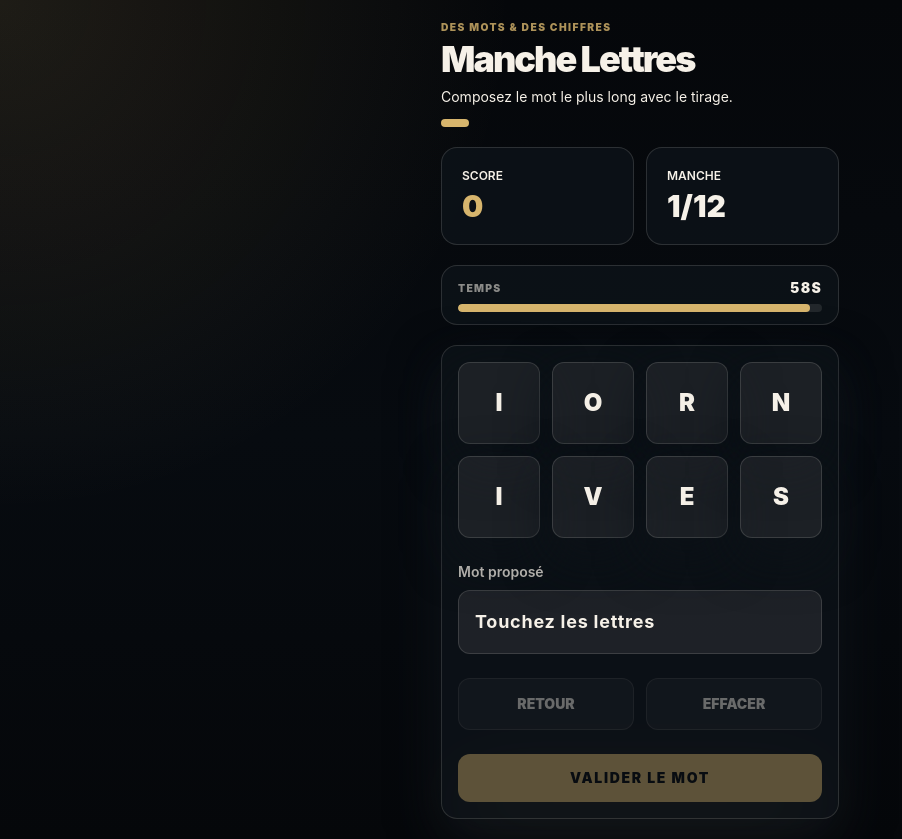
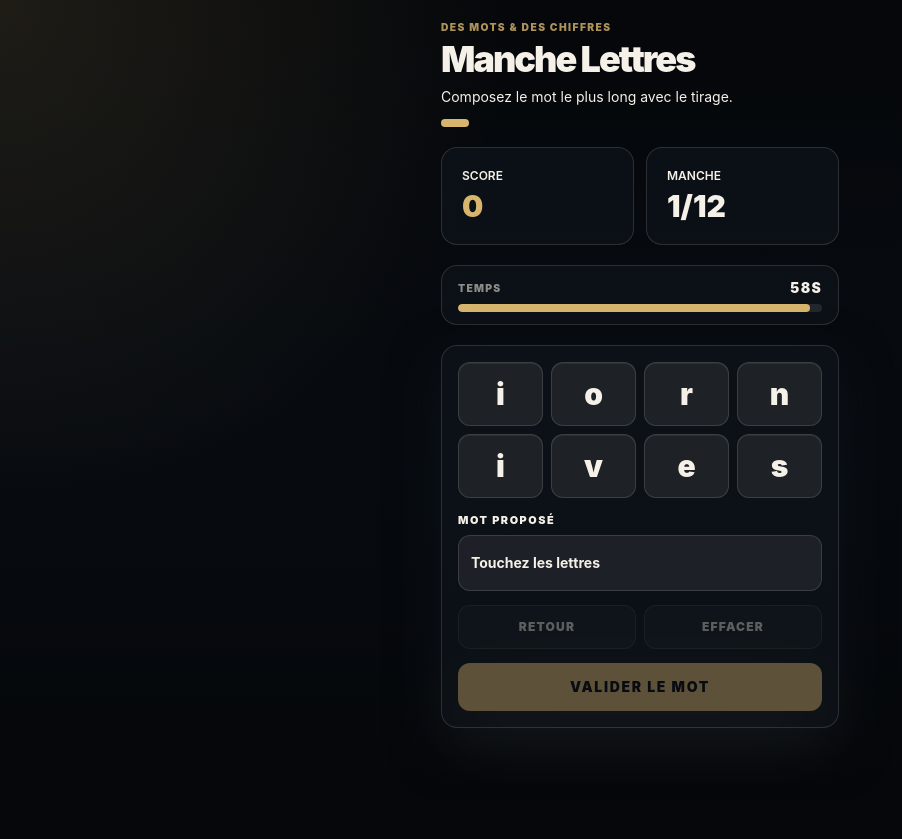
Before and after one commit to arnaudcrestey/des-mots-et-des-chiffres, a Next.js app: page / in a window 1280 px wide. Both pictures are taken after a click on the button "COMMENCER". Shown: the whole page, without its empty margins (0-902 px from the left). After the commit the page ends 800 px from the top, so only its background shows below. Built offline with nearby package versions, Linux system fonts and the light colour scheme.

Commit message:
Update LettersRound.tsx

```diff
--- a/components/letters/LettersRound.tsx
+++ b/components/letters/LettersRound.tsx
@@ -1,9 +1,8 @@
 "use client";
 
-import { useState } from "react";
+import { useEffect, useState } from "react";
 import type { LettersRound as LettersRoundType } from "@/core/game/types";
 import { PrimaryButton } from "../game/PrimaryButton";
-import { Tile } from "../game/Tile";
 
 type LettersRoundProps = {
   round: LettersRoundType;
@@ -13,82 +12,101 @@ type LettersRoundProps = {
 export function LettersRound({ round, onSubmit }: LettersRoundProps) {
   const [answer, setAnswer] = useState("");
   const [usedIndexes, setUsedIndexes] = useState<number[]>([]);
+
   const resolved = round.status === "resolved";
 
+  useEffect(() => {
+    setAnswer("");
+    setUsedIndexes([]);
+  }, [round.id, round.letters]);
+
   function addLetter(letter: string, index: number) {
-    if (resolved || usedIndexes.includes(index) || answer.length >= round.letters.length) {
-      return;
-    }
+    if (resolved || usedIndexes.includes(index)) return;
+    if (answer.length >= round.letters.length) return;
 
     setAnswer((current) => `${current}${letter}`);
     setUsedIndexes((current) => [...current, index]);
   }
 
   function removeLastLetter() {
-    if (resolved) {
-      return;
-    }
+    if (resolved || answer.length === 0) return;
 
     setAnswer((current) => current.slice(0, -1));
     setUsedIndexes((current) => current.slice(0, -1));
   }
 
   function clearAnswer() {
-    if (resolved) {
-      return;
-    }
+    if (resolved || answer.length === 0) return;
 
     setAnswer("");
     setUsedIndexes([]);
   }
 
+  function submitAnswer() {
+    if (resolved || answer.length === 0) return;
+    onSubmit(answer);
+  }
+
   return (
     <form
-      className="space-y-6"
+      className="space-y-3.5"
       onSubmit={(event) => {
         event.preventDefault();
-        onSubmit(answer);
+        submitAnswer();
       }}
     >
-      <div className="grid grid-cols-4 gap-3">
+      <div className="grid grid-cols-4 gap-2">
         {round.letters.map((letter, index) => {
           const used = usedIndexes.includes(index);
 
           return (
             <button
               aria-label={`Ajouter ${letter}`}
-              className="min-w-0 rounded-xl focus:outline-none focus:ring-2 focus:ring-gold/60"
+              className={[
+                "flex h-14 items-center justify-center rounded-xl border text-2xl font-black transition active:scale-[0.97]",
+                "focus:outline-none focus:ring-2 focus:ring-gold/60",
+                used
+                  ? "border-line bg-ivory/[0.035] text-ivory/22"
+                  : "border-line bg-ivory/[0.08] text-ivory shadow-[inset_0_1px_0_rgba(255,255,255,0.06)]",
+                "sm:h-16 sm:text-3xl",
+              ].join(" ")}
               disabled={resolved || used}
               key={`${letter}-${index}`}
               onClick={() => addLetter(letter, index)}
               type="button"
             >
-              <Tile disabled={used}>{letter}</Tile>
+              {letter}
             </button>
           );
         })}
       </div>
 
-      <label className="block">
-        <span className="mb-2 block text-sm font-semibold text-ivory/70">
+      <div>
+        <div className="mb-1.5 text-[0.68rem] font-black uppercase tracking-[0.14em] text-ivory/48">
           Mot proposé
-        </span>
-        <div className="flex min-h-16 w-full items-center rounded-xl border border-line bg-ivory/[0.08] px-4 text-3xl font-black uppercase tracking-wide text-ivory">
-          {answer || <span className="text-lg font-bold normal-case text-ivory/32">Touchez les lettres</span>}
         </div>
-      </label>
 
-      <div className="grid grid-cols-2 gap-3">
+        <div className="flex min-h-12 w-full items-center rounded-xl border border-line bg-ivory/[0.075] px-3 text-2xl font-black uppercase tracking-wide text-ivory sm:min-h-14">
+          {answer || (
+            <span className="text-sm font-bold normal-case tracking-normal text-ivory/32">
+              Touchez les lettres
+            </span>
+          )}
+        </div>
+      </div>
+
+      <div className="grid grid-cols-2 gap-2">
         <button
-          className="min-h-[3.25rem] rounded-xl border border-line bg-ivory/[0.07] px-4 text-sm font-black uppercase text-ivory transition active:scale-[0.99] disabled:opacity-40"
+          className="h-11 rounded-xl border border-line bg-ivory/[0.055] px-3 text-xs font-black uppercase tracking-[0.1em] text-ivory transition active:scale-[0.98] disabled:opacity-35"
           disabled={resolved || answer.length === 0}
           onClick={removeLastLetter}
           type="button"
         >
           Retour
         </button>
+
         <button
-          className="min-h-[3.25rem] rounded-xl border border-line bg-ivory/[0.07] px-4 text-sm font-black uppercase text-ivory transition active:scale-[0.99] disabled:opacity-40"
+          className="h-11 rounded-xl border border-line bg-ivory/[0.055] px-3 text-xs font-black uppercase tracking-[0.1em] text-ivory transition active:scale-[0.98] disabled:opacity-35"
           disabled={resolved || answer.length === 0}
           onClick={clearAnswer}
           type="button"
```
